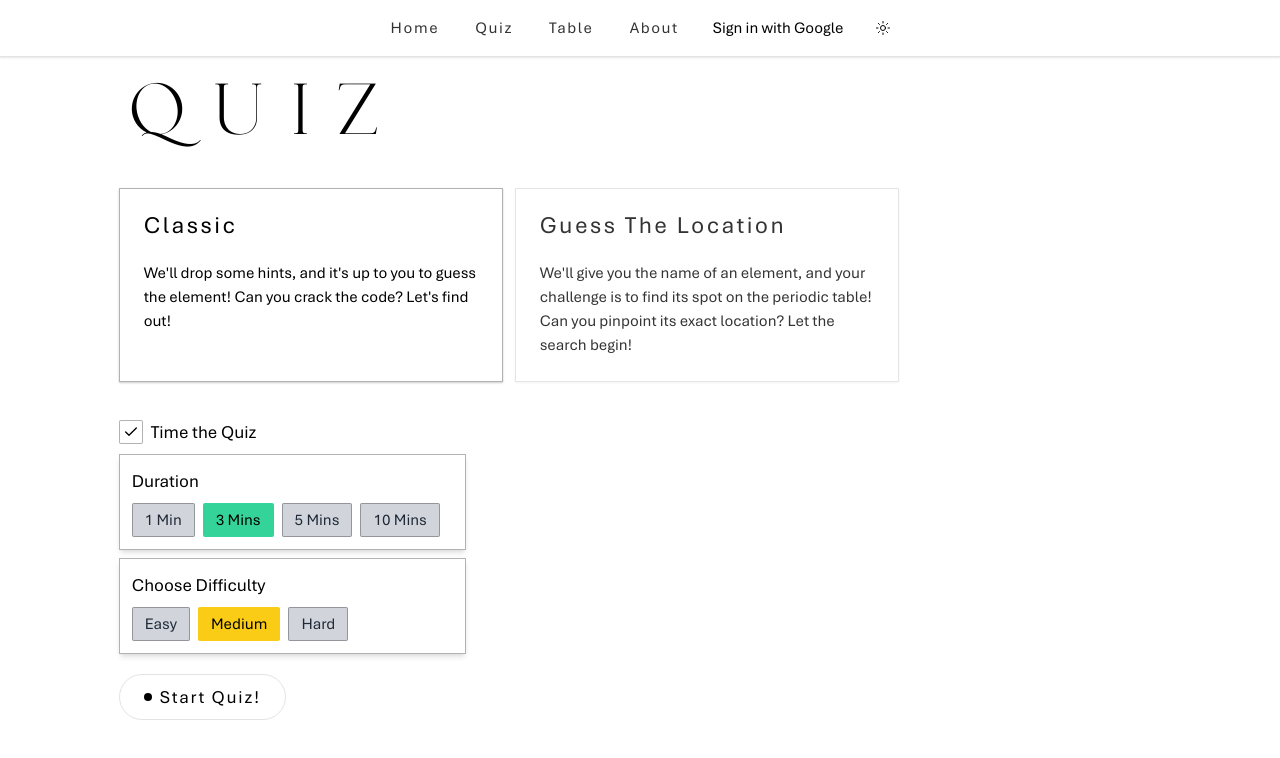
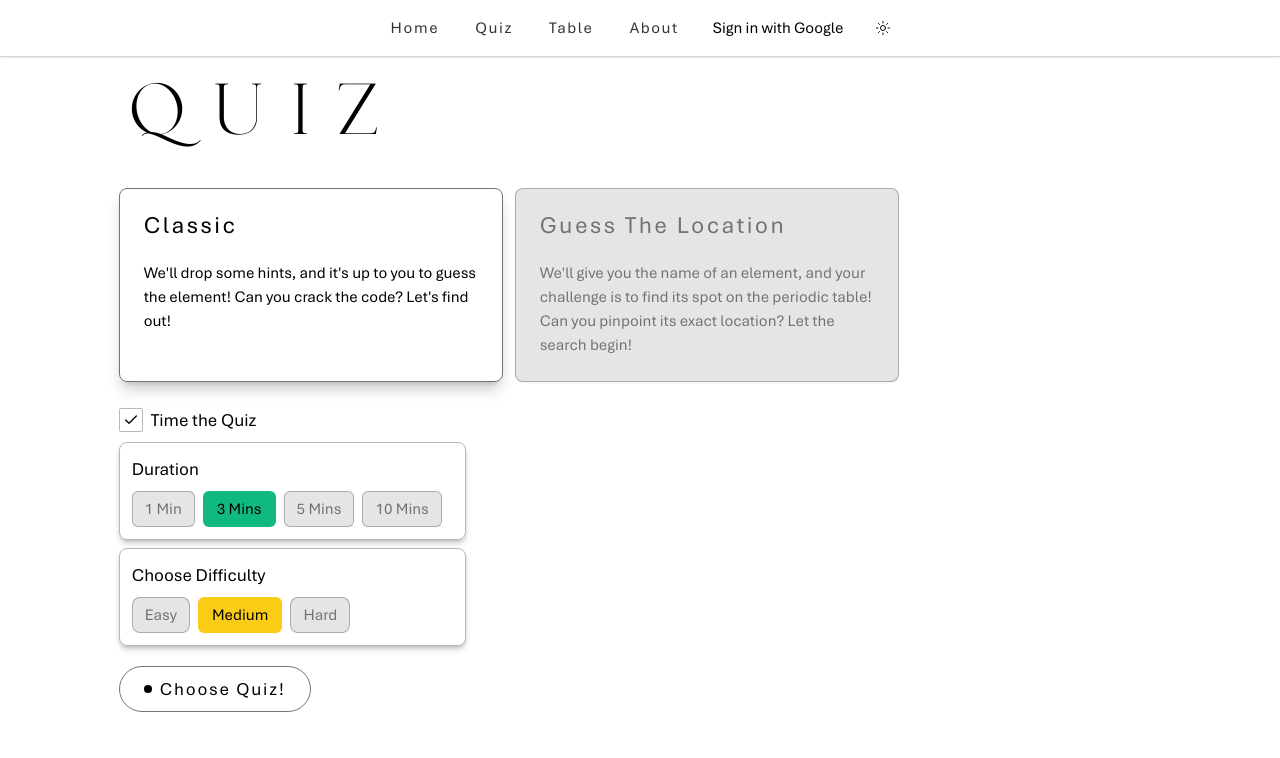
Before and after one commit to rudyrog/hydrogen, a Next.js app: page /quiz in a window 1280 px wide. Both pictures are taken after a click on the checkbox 130 px from the left and 432 px from the top of the page. Shown: the top 758 px of the page. Built offline with nearby package versions, Linux system fonts and the light colour scheme; no server answers.

Commit message:
Quiz Updated

```diff
--- a/src/app/(routes)/quiz/page.tsx
+++ b/src/app/(routes)/quiz/page.tsx
@@ -96,7 +96,7 @@ export default function Quiz() {
   }, [])
 
   return (
-    <div className="flex gap-3 flex-col">
+    <div className="flex gap-3 flex-col dark:shadow-none">
       <h1 className="quiz-title flex flex-row text-7xl md:text-start text-center title pt-20 container mx-auto p-3 w-5/6">
         {['Q', 'U', 'I', 'Z'].map((letter, index) => (
           <p
@@ -118,15 +118,15 @@ export default function Quiz() {
               noOfQuestions={(function (time) {
                 switch (time) {
                   case 1:
-                    return 2
+                    return 3
                   case 3:
-                    return 4
+                    return 5
                   case 5:
-                    return 6
+                    return 10
                   case 10:
-                    return 10
+                    return 15
                   default:
-                    return 10
+                    return 3
                 }
               })(time)}
               setGameStarted={setGameStarted}
@@ -139,15 +139,15 @@ export default function Quiz() {
             noOfQuestions={(function (time) {
               switch (time) {
                 case 1:
-                  return 2
+                  return 3
                 case 3:
-                  return 4
+                  return 5
                 case 5:
-                  return 6
+                  return 10
                 case 10:
-                  return 10
+                  return 15
                 default:
-                  return 10
+                  return 3
               }
             })(time)}
             setGameStarted={setGameStarted}
@@ -161,8 +161,8 @@ export default function Quiz() {
             <Card
               className={`w-96 cursor-pointer ${
                 gameMode === 'classic'
-                  ? 'border border-foreground/30 transition-all duration-300 shadow-sm shadow-foreground/20 text-foreground rounded-none card'
-                  : 'border border-foreground/10 card bg-background/50 text-foreground/80 rounded-none'
+                  ? 'border border-border dark:border-border/70 dark:border-2 transition-all duration-300 shadow-lg shadow-foreground/20 text-foreground rounded-lg card dark:shadow-none'
+                  : 'border border-border/50 dark:border-border/10 dark:border-2 card text-foreground/50 rounded-lg bg-foreground/10'
               }`}
               onClick={() => handleGameModeChange('classic')}
             >
@@ -180,8 +180,8 @@ export default function Quiz() {
             <Card
               className={`w-96 cursor-pointer ${
                 gameMode === 'location'
-                  ? 'border border-foreground transition-all duration-300 shadow-sm shadow-foreground/20 text-foreground rounded-none card'
-                  : 'border border-foreground/10 card bg-background/50 text-foreground/80 rounded-none'
+                  ? 'border border-border dark:border-border/70 dark:border-2 transition-all duration-300 shadow-lg shadow-foreground/20 text-foreground rounded-lg card dark:shadow-none'
+                  : 'border border-border/50 dark:border-border/10 dark:border-2 card text-foreground/50 rounded-lg bg-foreground/10'
               }`}
               onClick={() => handleGameModeChange('location')}
             >
@@ -200,10 +200,10 @@ export default function Quiz() {
             </Card>
           </div>
 
-          <div className="flex flex-col container mx-auto p-3 w-5/6 gap-2 ">
+          <div className="flex flex-col container mx-auto px-3 w-5/6 gap-2 ">
             <div className="time flex items-center space-x-2">
               <Checkbox
-                className="h-6 w-6 rounded-sm border border-foreground/30 data-[state=checked]:bg-background data-[state=checked]:text-foreground bg-background/50"
+                className="h-6 w-6 rounded-sm border border-border/50 data-[state=checked]:bg-background data-[state=checked]:text-foreground bg-background/50"
                 id="timed-quiz"
                 checked={isTimed}
                 onCheckedChange={(checked) => setIsTimed(checked as boolean)}
@@ -217,7 +217,7 @@ export default function Quiz() {
             </div>
 
             {isTimed && (
-              <div className="time border border-foreground/30 p-3 w-1/3 h-fit shadow-md shadow-foreground/10">
+              <div className="time border dark:border-2 border-border/50 p-3 w-1/3 h-fit shadow-md shadow-foreground/20 dark:shadow-none rounded-lg">
                 <label
                   htmlFor=""
                   className="text-lg"
@@ -230,8 +230,8 @@ export default function Quiz() {
                       key={option}
                       className={
                         time === option
-                          ? 'bg-emerald-400 text-black transition-all duration-500 px-3 py-1 rounded-sm border border-transparent'
-                          : 'bg-gray-300 text-gray-800 px-3 py-1 rounded-sm border border-foreground/30'
+                          ? 'bg-emerald-500 text-black transition-all duration-500 px-3 py-1 rounded-md border-2 border-transparent'
+                          : 'border border-border/50 dark:border-border/10 dark:border-2 card text-foreground/50 rounded-md bg-foreground/10 px-3 py-1'
                       }
                       onClick={() => handleTimeChange(option)}
                     >
@@ -242,7 +242,7 @@ export default function Quiz() {
               </div>
             )}
 
-            <div className="time border border-foreground/30 p-3 w-1/3 h-fit shadow-md shadow-foreground/10">
+            <div className="time border dark:border-2 border-border/50 p-3 w-1/3 h-fit shadow-md shadow-foreground/20 dark:shadow-none rounded-lg">
               <label
                 htmlFor="level"
                 className="text-lg"
@@ -256,11 +256,11 @@ export default function Quiz() {
                     className={
                       _level === level
                         ? _level === 'Easy'
-                          ? 'bg-emerald-400 text-black transition-all duration-500 px-3 py-1 rounded-sm border border-transparent'
+                          ? 'bg-emerald-400 text-black transition-all duration-500 px-3 py-1 rounded-md border-2 border-transparent'
                           : _level === 'Medium'
-                          ? 'bg-yellow-400 text-black transition-all duration-500 px-3 py-1 rounded-sm border border-transparent'
-                          : 'bg-red-500 text-black transition-all duration-500 px-3 py-1 rounded-sm border border-transparent'
-                        : 'bg-gray-300 text-gray-800 px-3 py-1 rounded-sm border border-foreground/30'
+                          ? 'bg-yellow-400 text-black transition-all duration-500 px-3 py-1 rounded-md border-2 border-transparent'
+                          : 'bg-red-500 text-black transition-all duration-500 px-3 py-1 rounded-md border-2 border-transparent'
+                        : 'border border-border/50 dark:border-border/10 dark:border-2 card text-foreground/50 rounded-lg bg-foreground/10 px-3 py-1'
                     }
                     //@ts-ignore
                     onClick={() => handleLevelChange(_level)}
@@ -270,21 +270,12 @@ export default function Quiz() {
                 ))}
               </div>
             </div>
-            {theme === 'light' ? (
-              <InteractiveHoverButton
-                onClick={() => setGameStarted(true)}
-                className="quiz-btn subtitle font-light w-fit mt-3 text-lg"
-              >
-                Start Quiz!
-              </InteractiveHoverButton>
-            ) : (
-              <InteractiveHoverButton
-                onClick={() => setGameStarted(true)}
-                className="quiz-btn subtitle font-light w-fit mt-3 text-lg bg-white text-black"
-              >
-                Start Quiz!
-              </InteractiveHoverButton>
-            )}
+            <InteractiveHoverButton
+              onClick={() => setGameStarted(true)}
+              className="quiz-btn subtitle font-light w-fit mt-3 text-lg"
+            >
+              Choose Quiz!
+            </InteractiveHoverButton>
           </div>
         </>
       )}
--- a/src/app/globals.css
+++ b/src/app/globals.css
@@ -61,7 +61,7 @@
   :root {
     --background: 0 0% 100%;
     --foreground: 0 0% 0%;
-    --card: 0 0% 100%;
+    --card: 0 0% 0%;
     --card-foreground: 0 0% 0%;
     --popover: 0 0% 100%;
     --popover-foreground: 0 0% 0%;
@@ -75,7 +75,7 @@
     --accent-foreground: 0 0% 0%;
     --destructive: 0 84.2% 60.2%;
     --destructive-foreground: 0 0% 100%;
-    --border: 0 0% 89%;
+    --border: 0 0% 45%;
     --input: 0 0% 89%;
     --ring: 0 0% 0%;
     --radius: 0.5rem;
@@ -88,7 +88,7 @@
   .dark {
     --background: 0 0% 0%;
     --foreground: 0 0% 100%;
-    --card: 0 0% 0%;
+    --card: 0 0% 90%;
     --card-foreground: 0 0% 100%;
     --popover: 0 0% 0%;
     --popover-foreground: 0 0% 100%;
@@ -102,7 +102,7 @@
     --accent-foreground: 0 0% 100%;
     --destructive: 0 62.8% 30.6%;
     --destructive-foreground: 0 0% 100%;
-    --border: 0 0% 20%;
+    --border: 0 0% 45%;
     --input: 0 0% 30%;
     --ring: 0 0% 100%;
     --radius: 0.5rem;
@@ -113,10 +113,8 @@
 }
 
 @layer base {
-  * {
-    @apply border-border;
-  }
+
   body {
-    @apply bg-background text-foreground body;
+    @apply body;
   }
 }
--- a/src/components/Navigation.tsx
+++ b/src/components/Navigation.tsx
@@ -10,7 +10,7 @@ export default function Navigation() {
   const { user } = useAuth()
   const { theme, toggleTheme } = useTheme()
   return (
-    <nav className="fixed top-0 bg-background/80 left-0 right-0 z-50 flex flex-row items-center justify-center text-foreground gap-8 py-4 backdrop-blur-md border-b border-border shadow-sm shadow-foreground/10">
+    <nav className="fixed top-0 bg-background/80 left-0 right-0 z-50 flex flex-row items-center justify-center text-foreground gap-8 py-4 backdrop-blur-md border-b border-border/30 shadow-sm shadow-foreground/10">
       <Link
         href="/"
         className="name-link"
--- a/src/components/ui/interactive-hover-button.tsx
+++ b/src/components/ui/interactive-hover-button.tsx
@@ -13,20 +13,20 @@ export const InteractiveHoverButton = React.forwardRef<
     <button
       ref={ref}
       className={cn(
-        'group relative w-auto cursor-pointer overflow-hidden rounded-full border bg-background p-2 px-6 text-center font-semibold',
+        'group relative w-auto cursor-pointer overflow-hidden rounded-full border border-border dark:border-border/50 bg-background p-2 px-6 text-center font-semibold',
         className,
       )}
       {...props}
     >
       <div className="flex items-center gap-2">
-        <div className="h-2 w-2 rounded-full bg-black transition-all duration-300 group-hover:scale-[100.8]"></div>
+        <div className="h-2 w-2 rounded-full bg-foreground transition-all duration-300 group-hover:scale-[100.8] text-foreground"></div>
         <span className="inline-block transition-all duration-300 group-hover:translate-x-12 group-hover:opacity-0">
           {children}
         </span>
       </div>
-      <div className="absolute top-0 z-10 flex h-full w-full translate-x-12 items-center justify-center gap-2 text-white opacity-0 transition-all duration-300 group-hover:-translate-x-5 group-hover:opacity-100">
+      <div className="absolute top-0 z-10 flex h-full w-full translate-x-12 items-center justify-center gap-2 text-background bg-foreground opacity-0 transition-all duration-300 group-hover:-translate-x-5 group-hover:opacity-100">
         <span>{children}</span>
-        <ArrowRight />
+        <ArrowRight className="text-background dark:text-background" />
       </div>
     </button>
   )
--- a/tsconfig.json
+++ b/tsconfig.json
@@ -14,7 +14,7 @@
     "module": "esnext",
     "moduleResolution": "bundler",
     "resolveJsonModule": true,
-    "isolatedModules": false,
+    "isolatedModules": true,
     "allowImportingTsExtensions": true,
     "jsx": "preserve",
     "incremental": true,
```
Also changed, not shown: src/components/quiz/ClassicQuiz.tsx (+2 -20 lines).
